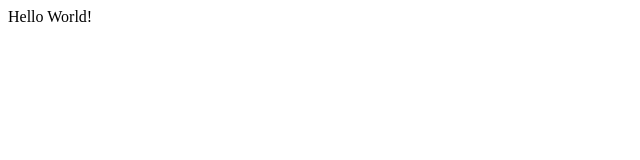
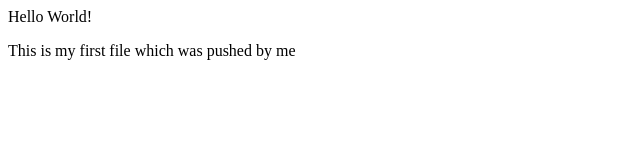
Before and after one commit to Poornima-Ranguri/ApnaBio, a plain HTML site: page index.html in a window 1280 px wide. Shown: the whole page, without its empty margins (0-640 px from the left). Drawn offline with Linux system fonts and the light colour scheme.

Commit message:
The First File

```diff
--- a/index.html
+++ b/index.html
@@ -1 +1,4 @@
 <p>Hello World!</p>
+<p>This is my first
+    file which was pushed by me
+</p>
```
